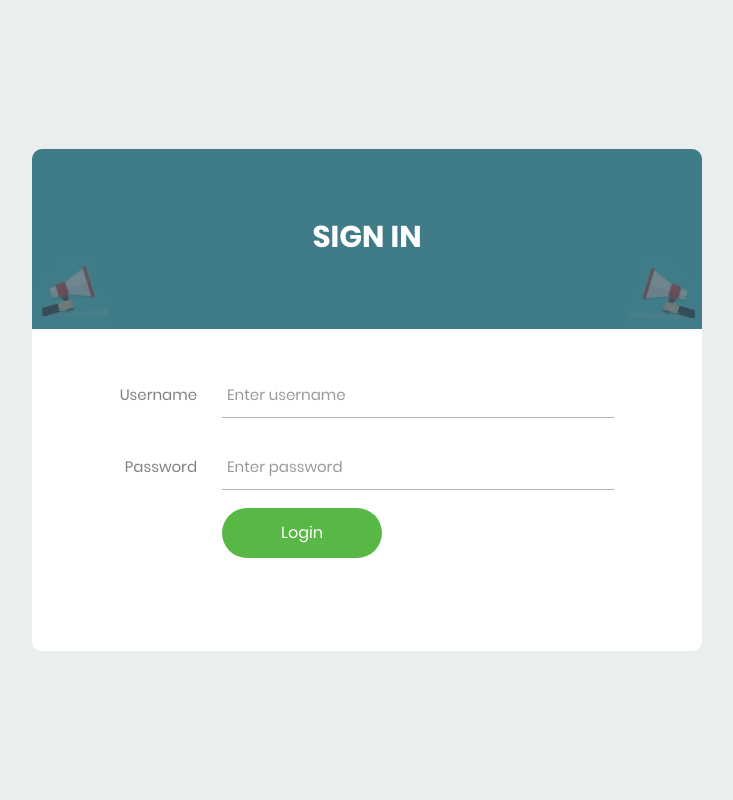
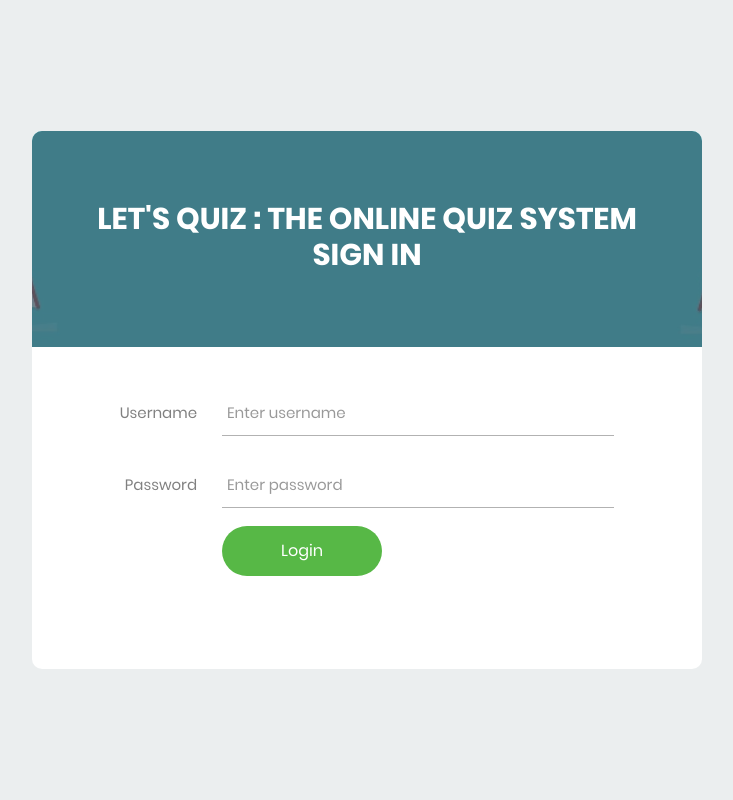
Before and after one commit to Shivendra-Singh-Code/Lets-Quiz, a PHP site: page /adminpanel/admin/index.php in a window 1280 px wide. Shown: the whole page, without its empty margins (273-1006 px from the left). Run offline with PHP 8.4, Linux system fonts and the light colour scheme.

Commit message:
Update index.php

```diff
--- a/adminpanel/admin/login-ui/index.php
+++ b/adminpanel/admin/login-ui/index.php
@@ -1,7 +1,7 @@
 <!DOCTYPE html>
 <html lang="en">
 <head>
-	<title>CEE LOGIN</title>
+	<title>Lets Quiz LOGIN</title>
 	<meta charset="UTF-8">
 	<meta name="viewport" content="width=device-width, initial-scale=1">
 	<link rel="icon" type="login-ui/image/png" href="images/icons/favicon.ico"/>
@@ -21,6 +21,9 @@
 		<div class="container-login100">
 			<div class="wrap-login100">
 				<div class="login100-form-title" style="background-image: url(login-ui/images/bg-01.jpg);">
+					<span class="login100-form-title-1">
+					Let's Quiz : The Online Quiz System
+					</span>
 					<span class="login100-form-title-1">
 						Sign In
 					</span>
```
